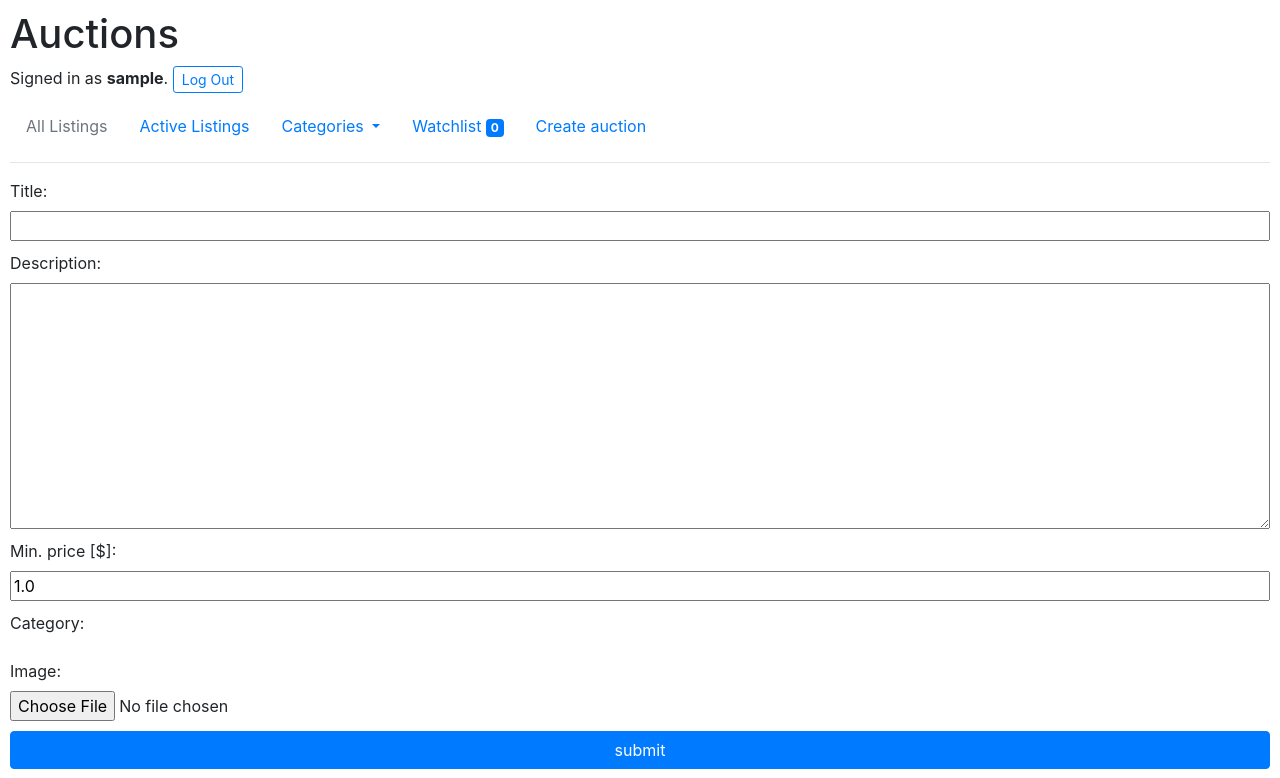
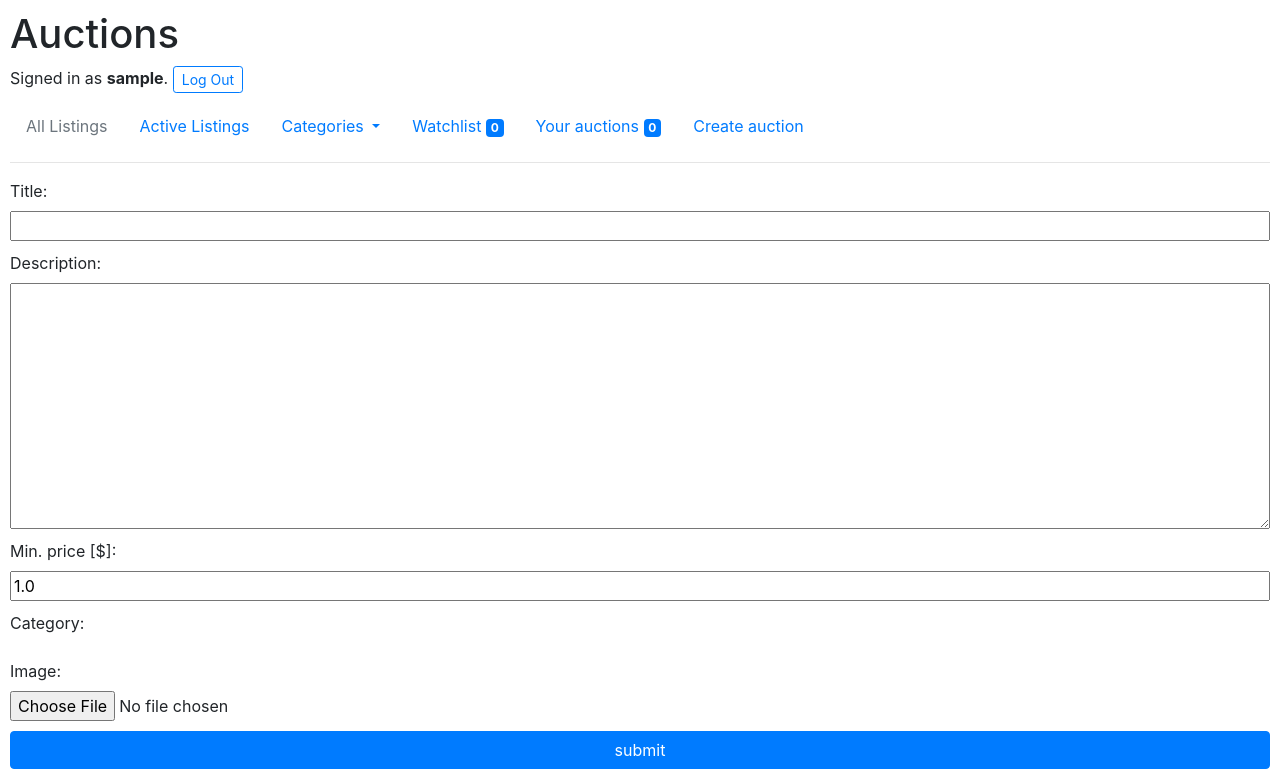
Before and after one commit to andree0/commerce, a Django app: page /create_auction/ in a window 1280 px wide. Shown: the top 778 px of the page. Run offline with Django 3.2, Linux system fonts and the light colour scheme; the visitor is signed in with stand-in values (Sample User, id 1); data comes from the database, SQL or seed files in the repository; data that the repository does not hold is empty; some libraries are stand-ins or nearby versions.

Commit message:
add nav-item your auctions

```diff
--- a/auctions/context_processors.py
+++ b/auctions/context_processors.py
@@ -1,4 +1,4 @@
-from .models import Category, Watchlist
+from .models import Auction, Category, Watchlist
 
 
 def metadata(request):
@@ -6,6 +6,8 @@
         'categories': Category.objects.all(),
         'watchlist_count': Watchlist.objects.filter(user=request.user).count() if
         request.user.is_authenticated else None,
+        'your_auction_count': Auction.objects.filter(owner=request.user).count() if
+        request.user.is_authenticated else None,
         'author': 'Andrzej Jończy',
         'ip_address': request.META['REMOTE_ADDR']
     }
--- a/auctions/templates/auctions/layout.html
+++ b/auctions/templates/auctions/layout.html
@@ -52,6 +52,10 @@
                     <a class="nav-link" href="{% url 'watchlist' %}">Watchlist
                         <span class="badge badge-primary">{{ watchlist_count }}</span></a>
                 </li>
+                <li class="nav-item">
+                    <a class="nav-link" href="{% url 'your_auctions' %}">Your auctions
+                        <span class="badge badge-primary">{{ your_auction_count }}</span></a>
+                </li>
             {% endif %}
             <li class="nav-item">
                 <a class="nav-link" href="{% url 'create_auction' %}">Create auction</a>
--- a/auctions/templates/auctions/listings_details.html
+++ b/auctions/templates/auctions/listings_details.html
@@ -59,7 +59,7 @@
             please contact the auction owner.</p>
     {% elif user.is_authenticated and user == auction.owner %}
         <p><strong>{{ winner.username }}</strong> won this auction.</p>
-        <ul>Winner Data To Contact:
+        <ul class="text-info">Winner Data To Contact:
             <li>First Name: {{ winner.first_name }}</li>
             <li>Last Name: {{ winner.last_name }}</li>
             <li>Email Address: {{ winner.email }}</li>
--- a/auctions/urls.py
+++ b/auctions/urls.py
@@ -15,6 +15,7 @@
     path("all_listings/", views.AllListingsView.as_view(), name="all_listings"),
     path("category/<str:category_name>/", views.CategoryListingsView.as_view(), name="category_listings"),
     path("watchlist/", views.WatchlistView.as_view(), name="watchlist"),
+    path("your_auctions/", views.YourAuctionsView.as_view(), name="your_auctions"),
 ]
 
 if settings.DEBUG:
--- a/auctions/validators.py
+++ b/auctions/validators.py
@@ -1,10 +1,4 @@
 from django.core.exceptions import ValidationError
-
-from .models import Auction, Bid
-
-
-def validate_price_bid(value):
-    pass
 
 
 def validate_password(value):
--- a/auctions/views.py
+++ b/auctions/views.py
@@ -49,6 +49,14 @@
     def get_queryset(self):
         watchlist = Watchlist.objects.filter(user=self.request.user).values_list('auction')
         return Auction.objects.filter(pk__in=watchlist)
+
+
+class YourAuctionsView(ListView):
+    model = Auction
+    paginate_by = AUCTIONS_PAGINATE_BY
+
+    def get_queryset(self):
+        return Auction.objects.filter(owner=self.request.user)
 
 
 class RegisterView(CreateView):
@@ -105,6 +113,11 @@
                 self.context['is_watch'] = True
             else:
                 self.context['is_watch'] = False
+            try:
+                win_bid = Bid.objects.filter(auction=auction).order_by('-price').first()
+                self.context['winner'] = win_bid.user
+            except ValueError:
+                pass
         if auction.current_price:
             form = self.form_class(initial={'user': request.user, 'auction': auction,
                                             'price': round(float(auction.current_price) + 0.01, 2)})
```
